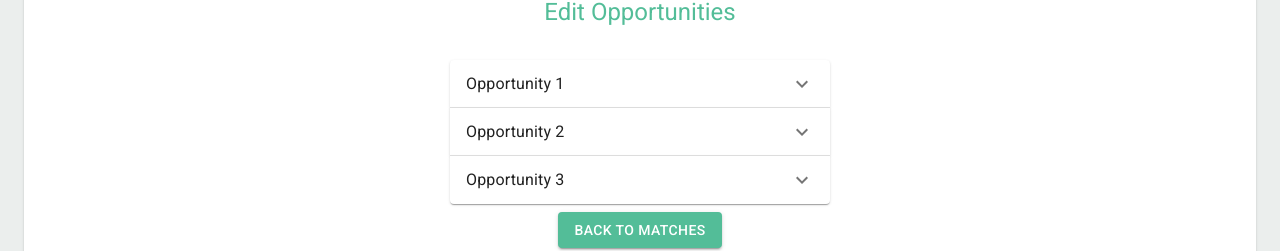
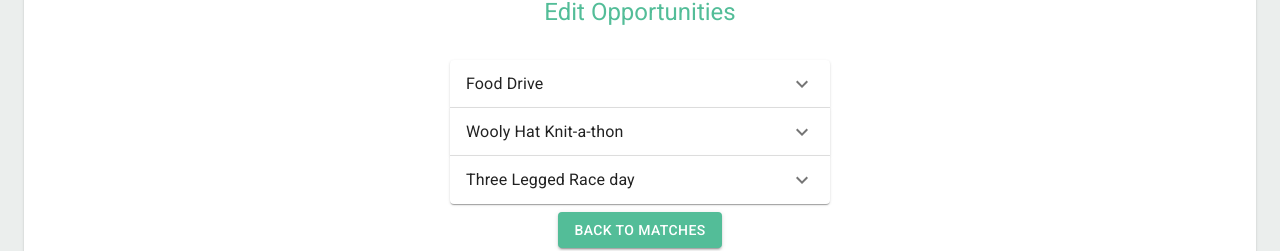
Before and after one commit to smile-street/smile-street, a React (Create React App) app in the folder smile-street-react/: page /ManageOpportunities in a window 1280 px wide. Shown: the part 469-720 px from the top of the page. Built offline with nearby package versions, Linux system fonts and the light colour scheme.

Commit message:
added some dummy data for display on GC matches page

```diff
--- a/smile-street-react/src/components/GoodCauseMatches/GoodCauseMatches.js
+++ b/smile-street-react/src/components/GoodCauseMatches/GoodCauseMatches.js
@@ -106,14 +106,14 @@ export default function FullWidthGrid() {
 					{/*  */}
 					<div className={classes.root}>
 						{uniqueOpportunities.map(ID => (
-							<Accordion>
+							<Accordion defaultExpanded>
 								<AccordionSummary
 									expandIcon={<ExpandMoreIcon />}
 									aria-controls="panel1a-content"
 									id="panel1a-header"
 									key={ID}
 								>
-									<Typography className={classes.heading}>Opportunity {ID}</Typography> {/*should be opportunity title*/}
+									<Typography className={classes.heading}>{ID}</Typography>
 								</AccordionSummary>
 								<AccordionDetails className={classes.root}>
 									<List component="nav" aria-label="Volunteers matched with opportunity">
--- a/smile-street-react/src/components/GoodCauseMatches/GoodCauseMatches.json
+++ b/smile-street-react/src/components/GoodCauseMatches/GoodCauseMatches.json
@@ -1,7 +1,7 @@
 [
   {
-    "id": 1234,
-    "title": "Opportunity 1",
+    "id": "Food Drive",
+    "title": "Food Drive",
     "name": "Taslima",
     "interest": "Coding",
     "skill": "devops",
@@ -9,7 +9,7 @@
     "username": "username@example.com"
   },
   {
-    "id": 5678,
+    "id": "Three Legged Race",
     "title": "Opportunity 2",
     "name": "Taslima",
     "interest": "Sports",
@@ -18,7 +18,7 @@
     "username": "username@example.com"
   },
   {
-    "id": 1234,
+    "id": "Food Drive",
     "title": "Opportunity 1",
     "name": "Ariel",
     "interest": "Coding",
@@ -27,7 +27,7 @@
     "username": "username@example.com"
   },
   {
-    "id": 9101,
+    "id": "Build-A-Desk",
     "title": "Opportunity 3",
     "name": "Ariel",
     "interest": "Gardening",
@@ -36,7 +36,7 @@
     "username": "username@example.com"
   },
   {
-    "id": 1234,
+    "id": "Food Drive",
     "title": "Opportunity 1",
     "name": "Viran",
     "interest": "Coding",
@@ -45,7 +45,7 @@
     "username": "username@example.com"
   },
   {
-    "id": 5678,
+    "id": "Three Legged Race",
     "title": "Opportunity 2",
     "name": "Viran",
     "interest": "Sports",
@@ -54,7 +54,7 @@
     "username": "username@example.com"
   },
   {
-    "id": 1234,
+    "id": "Food Drive",
     "title": "Opportunity 1",
     "name": "Pushpa",
     "interest": "Coding",
@@ -63,7 +63,7 @@
     "username": "username@example.com"
   },
   {
-    "id": 9101,
+    "id": "Build-A-Desk",
     "title": "Opportunity 3",
     "name": "Pushpa",
     "interest": "Gardening",
--- a/smile-street-react/src/components/ManageOpportunities/ManageOpportunities.js
+++ b/smile-street-react/src/components/ManageOpportunities/ManageOpportunities.js
@@ -29,16 +29,16 @@ export default function ManageOpportunities() {
     const [deleteConfirmation, setDeleteConfirmation] = useState(false);
     const opportunities = [
         {id: "123455",  // these details should be fetched in EditOpportunity with a get handelr using the oppotunity_id
-        title: "Opportunity 1",
-        description: "Lorem ipsum dolorm sin amet, consectetur adipiscing elit. Suspendisse malesuada lacus ex, sit amet blandit leo lobortis eget.",
-        location: "Bath",
-        opportunitydate: "Sun Mar 21 2021 16:06:44 GMT+0000 (Greenwich Mean Time)",
+        title: "Food Drive",
+        description: "A day of gathering donations from the local markets in support of something positive",
+        location: "Manchester",
+        opportunitydate: "Sunday, April 22, 2021",
         skills: [{title: "Communications"}, {title: "Marketing"}]},
         {id: "234567",
-        title: "Opportunity 2",
+        title: "Wooly Hat Knit-a-thon",
         description: "Lorem ipsum dolorm sin amet, consectetur adipiscing elit. Suspendisse malesuada lacus ex, sit amet blandit leo lobortis eget."},
         {id: "2345678",
-        title: "Opportunity 3",
+        title: "Three Legged Race day",
         description: "Lorem ipsum dolorm sin amet, consectetur adipiscing elit. Suspendisse malesuada lacus ex, sit amet blandit leo lobortis eget."}
     ];
 
@@ -84,6 +84,7 @@ export default function ManageOpportunities() {
                                 </Typography>
                                 </AccordionDetails>
                                 <Divider />
+                                <Typography gutterBottom color="textSecondary">{opportunity.opportunitydate}</Typography>
                                 <AccordionActions>
                                     <Button
                                         size="small"
```
